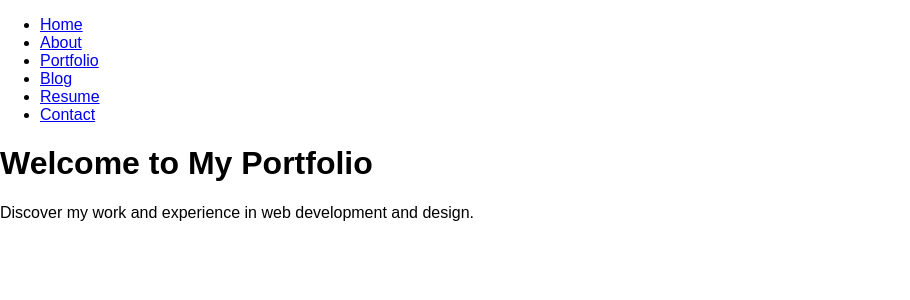
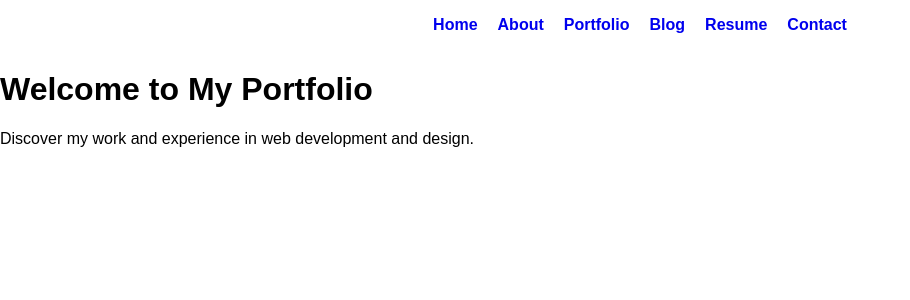
Before and after one commit to christynicholas-co/portfolio-react, a React (Create React App) app: page / in a window 1280 px wide. Shown: the top 300 px of the page, without its empty margins (0-910 px from the left). Built offline with nearby package versions, Linux system fonts and the light colour scheme.

Commit message:
adding component files,basic css for home page, navbar, header and footer

```diff
--- /dev/null
+++ b/src/components/ContentBlocks.js
@@ -0,0 +1 @@
+import "../styles/ContentBlocks.css";
--- /dev/null
+++ b/src/components/Footer.js
@@ -0,0 +1 @@
+import "../styles/Footer.css";
--- /dev/null
+++ b/src/components/HeroSection.js
@@ -0,0 +1 @@
+import "../styles/HeroSection.css";
--- a/src/components/Navbar.js
+++ b/src/components/Navbar.js
@@ -1,10 +1,11 @@
 // src/components/Navbar.js
 import React from "react";
 import { Link } from "react-router-dom";
+import "../styles/Navbar.css";
 
 function Navbar() {
   return (
-    <nav>
+    <nav className="navbar">
       <ul>
         <li>
           <Link to="/">Home</Link>
--- a/src/pages/Home.js
+++ b/src/pages/Home.js
@@ -1,4 +1,10 @@
 import React from "react";
+
+import "../styles/Header.css";
+import "../styles/Footer.css";
+import "../styles/HeroSection.css";
+import "../styles/Navbar.css";
+import "../styles/ContentBlocks.css";
 
 const Home = () => {
   return (
--- /dev/null
+++ b/src/styles/Footer.css
@@ -0,0 +1,6 @@
+.footer {
+    text-align: center;
+    padding: 20px;
+    background: #222;
+    color: white;
+  }
--- /dev/null
+++ b/src/styles/Header.css
@@ -0,0 +1,4 @@
+.header {
+  text-align: center;
+  padding: 20px;
+}
--- /dev/null
+++ b/src/styles/HeroSection.css
@@ -0,0 +1,13 @@
+.hero-section {
+    text-align: center;
+    padding: 50px 20px;
+  }
+
+  .hero-section h1 {
+    font-size: 2.5rem;
+  }
+
+  .hero-section p {
+    font-size: 1.2rem;
+    color: #444;
+  }
--- /dev/null
+++ b/src/styles/Navbar.css
@@ -0,0 +1,20 @@
+.navbar {
+    display: flex;
+    justify-content: center;
+    gap: 15px;
+  }
+
+  .navbar ul {
+    list-style: none;
+    padding: 0;
+    display: flex;
+  }
+
+  .navbar li {
+    margin: 0 10px;
+  }
+
+  .navbar a {
+    text-decoration: none;
+    font-weight: bold;
+  }
```
Also changed, not shown: src/components/Header.js (added, +14 -0 lines), src/styles/ContentBlocks.css (added), src/styles/index.css (added).
